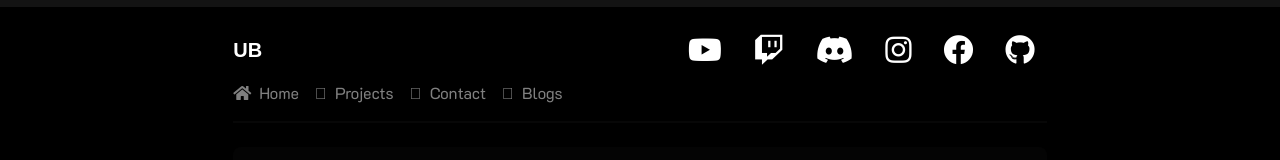
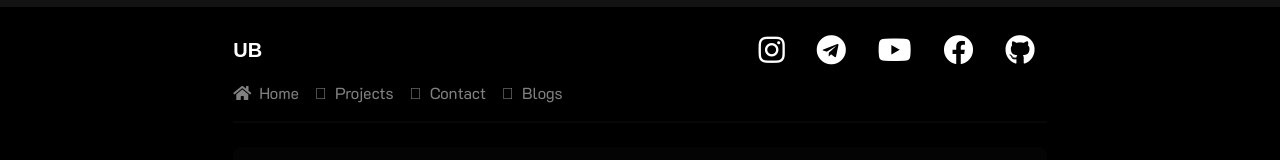
Before and after one commit to ferusb/ResumeWebsite, a Next.js app: page / in a window 1280 px wide. Shown: the top 160 px of the page. Built offline with nearby package versions, Linux system fonts and the light colour scheme; no server answers.

Commit message:
Update Header.js

```diff
--- a/components/Header.js
+++ b/components/Header.js
@@ -1,9 +1,8 @@
 
 const items = [
+        { icon: 'fab fa-instagram', link: 'https://instagram.com/umutxyp' },
+        { icon: 'fab fa-telegram', link: 'https://t.me/umutland' },
     { icon: 'fab fa-youtube', link: 'https://youtube.com/UmutBayraktarYT' },
-    { icon: 'fab fa-twitch', link: 'https://twitch.com/umutxyp' },
-    { icon: 'fab fa-discord', link: 'https://discord.com/users/615029465726320654' },
-    { icon: 'fab fa-instagram', link: 'https://instagram.com/umutxyp' },
     { icon: 'fab fa-facebook', link: 'https://facebook.com/umutxyp' },
     { icon: 'fab fa-github', link: 'https://github.com/umutxyp' },
   ]
```
